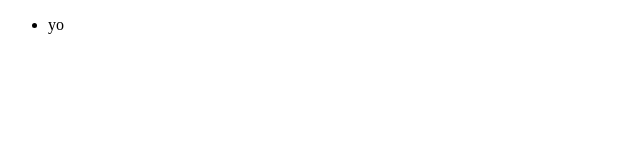
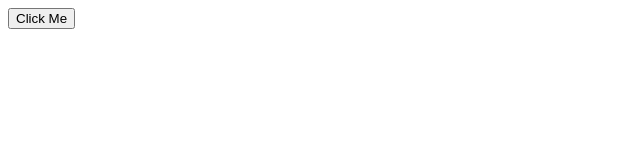
Before and after one commit to IbrahimFakhir/Meta-Front-End-Developer, a React (Create React App) app in the folder firstapp/: page / in a window 1280 px wide. Shown: the top 160 px of the page, without its empty margins (0-640 px from the left). Built offline with nearby package versions, Linux system fonts and the light colour scheme.

Commit message:
used onclick button event

```diff
--- a/firstapp/src/App.js
+++ b/firstapp/src/App.js
@@ -1,7 +1,11 @@
+import Btn from "./Btn.js"
+
 const Nav = (props) => <ul><li>{props.first}</li></ul>
 
 function App(props) {
-	return <Nav first="yo" />
+	return (
+		<Btn />
+	);
 }
 
 export default App;
--- a/firstapp/src/Btn.js
+++ b/firstapp/src/Btn.js
@@ -1,3 +1,9 @@
 export default function Btn() {
+    const clickHandler = () => console.log("clicked");
 
+    return (
+        <button onClick={clickHandler}>
+            Click Me
+        </button>
+    );
 }
```
